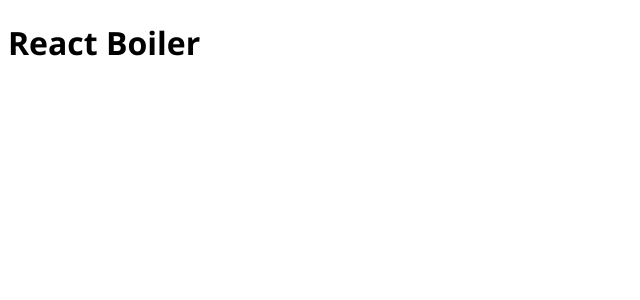
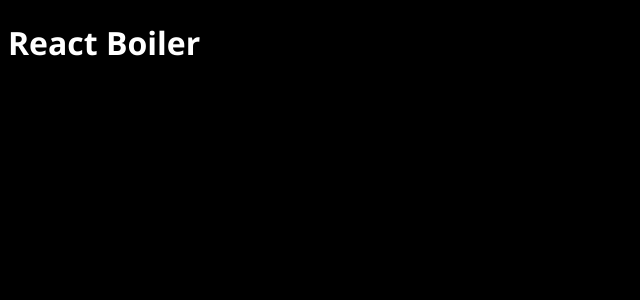
Before and after one commit to GPFAFF/pfReact-boilerr, a React app: page / in a window 1280 px wide. Shown: the top 300 px of the page, without its empty margins (0-640 px from the left). Built offline with nearby package versions, Linux system fonts and the light colour scheme.

Commit message:
adding fixed test setup

```diff
--- a/package.json
+++ b/package.json
@@ -5,8 +5,9 @@
   "main": "index.js",
   "scripts": {
     "build": "webpack --config webpack.prod.js",
-    "start": "webpack-dev-server --config webpack.dev.js",
-    "test": "jest ./test"
+    "dev": "webpack-dev-server --config webpack.dev.js",
+    "test": "jest ./test",
+    "start": "npm-run-all test dev"
   },
   "jest": {
     "setupTestFrameworkScriptFile": "./test/enzyme.setup.js"
@@ -28,6 +29,7 @@
     "html-webpack-plugin": "^3.2.0",
     "jest": "^23.6.0",
     "node-sass": "^4.10.0",
+    "npm-run-all": "^4.1.3",
     "react-test-renderer": "^16.6.1",
     "sass-loader": "^7.1.0",
     "style-loader": "^0.23.1",
--- a/src/styles/variables.scss
+++ b/src/styles/variables.scss
@@ -1,2 +1,2 @@
-$white: "#FFF";
-$black: "#000";
+$white: #FFF;
+$black: #000;
--- a/webpack.common.js
+++ b/webpack.common.js
@@ -23,14 +23,7 @@
   module: {
     rules: [
       {
-        test: /\.m?js$/,
-        exclude: /(node_modules|bower_components)/,
-        use: {
-          loader: 'babel-loader',
-          options: {
-            presets: ['@babel/preset-env', '@babel/preset-react']
-          }
-        }
+        test: /\.js$/, exclude: /node_modules/, loaders: 'babel-loader'
       },
       {
         test: /\.s(a|c)ss$/,
```
Also changed, not shown: .babelrc (added), 1 other file (tests, documents, lock files or other folders).
